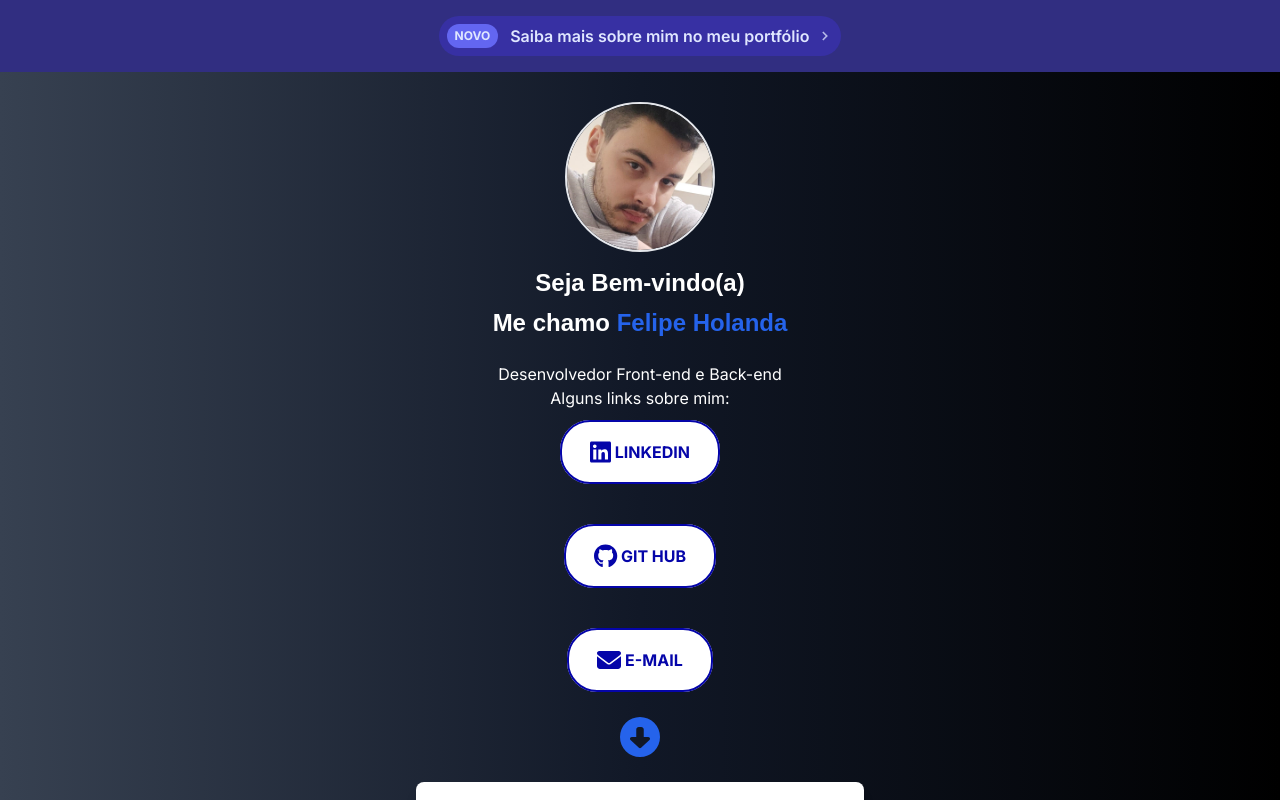
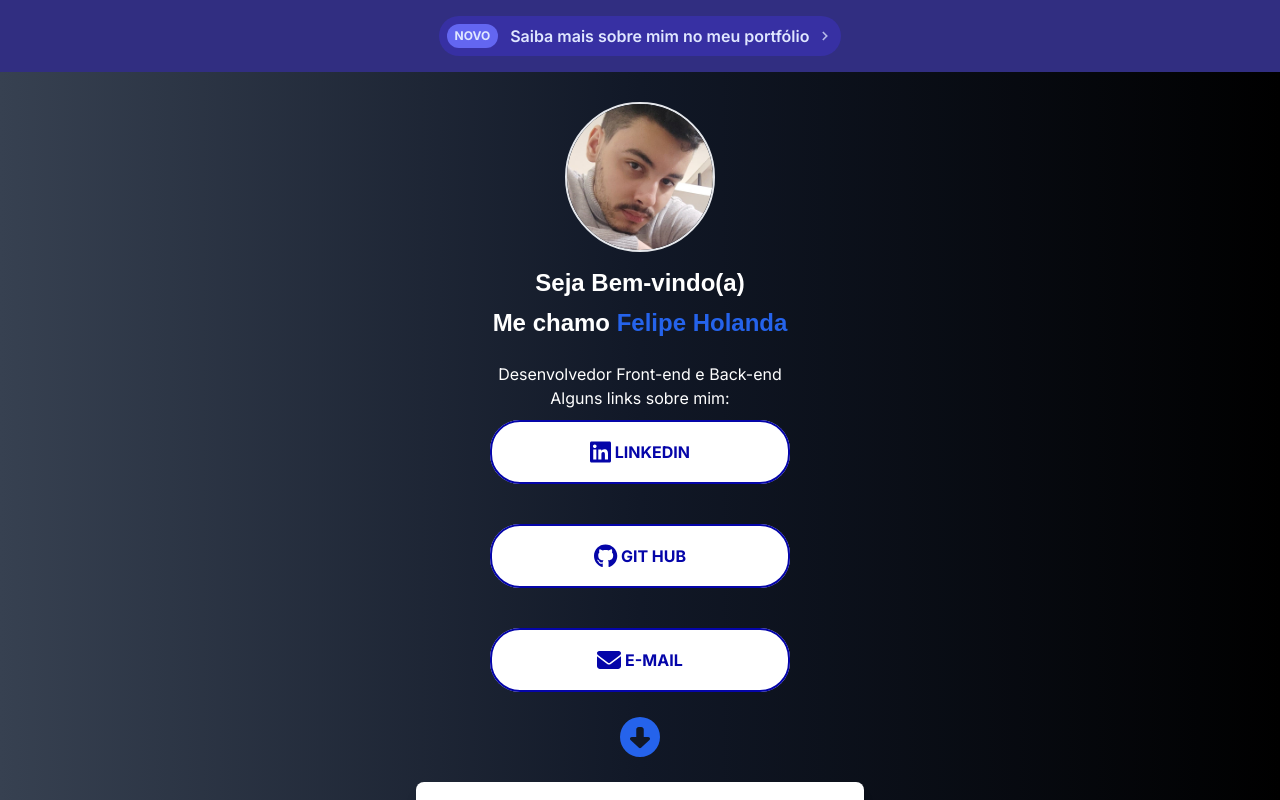
Before and after one commit to felipeholanda2077/LinkTree_Caseiro, a Next.js app: page / in a window 1280 px wide. Shown: the top 800 px of the page. Built offline with nearby package versions, Linux system fonts and the light colour scheme.

Commit message:
Tamanho dos botões aumentados

```diff
--- a/src/app/page.tsx
+++ b/src/app/page.tsx
@@ -65,7 +65,7 @@ export default function Home() {
 
               <div className="buttons">
               <a href="https://www.linkedin.com/in/felipe-holandadev/" target="_blank" rel="noopener noreferrer">
-                <button className="blob-btn">
+                <button className="blob-btn w-full h-full">
 
                   <FontAwesomeIcon icon={faLinkedin} size="xl" /> Linkedin
 
@@ -97,7 +97,7 @@ export default function Home() {
 
               <div className="buttons">
               <a href="https://github.com/felipeholanda2077" target="_blank" rel="noopener noreferrer">
-                <button className="blob-btn">
+                <button className="blob-btn w-full h-full">
                   <FontAwesomeIcon icon={faGithub} size="xl" /> Git Hub
                   <span className="blob-btn__inner">
                     <span className="blob-btn__blobs">
@@ -125,9 +125,9 @@ export default function Home() {
           </li>
           <li>
 
-              <div className="buttons">
+              <div className="buttons ">
               <a href="" target="_blank" rel="noopener noreferrer">
-                <button className="blob-btn">
+                <button className="blob-btn w-full h-full">
                   <FontAwesomeIcon icon={faEnvelope} size="xl" /> E-Mail
                   <span className="blob-btn__inner">
                     <span className="blob-btn__blobs">
```
